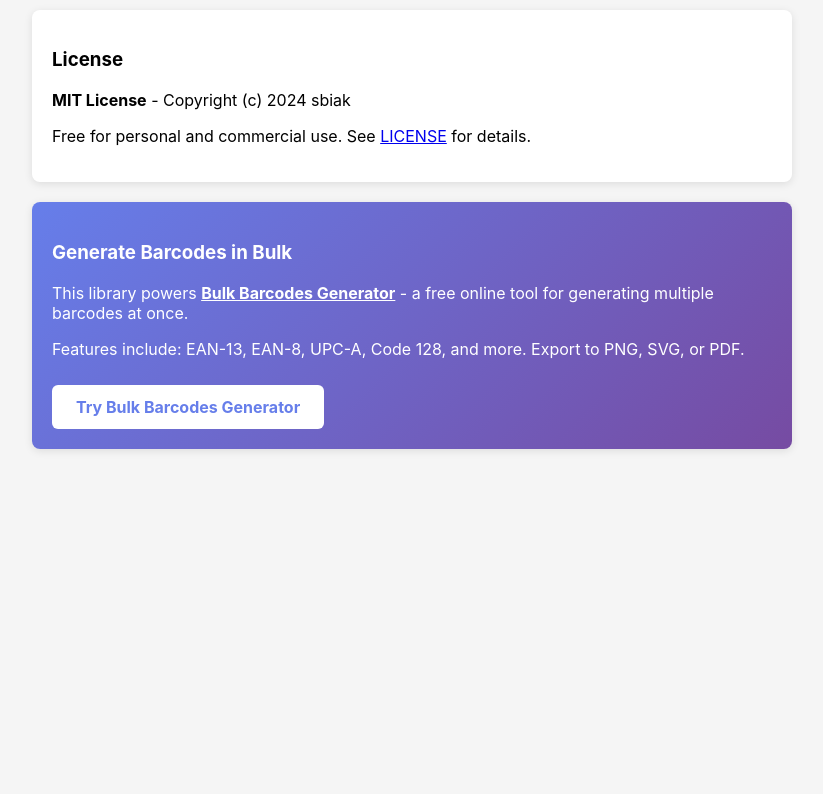
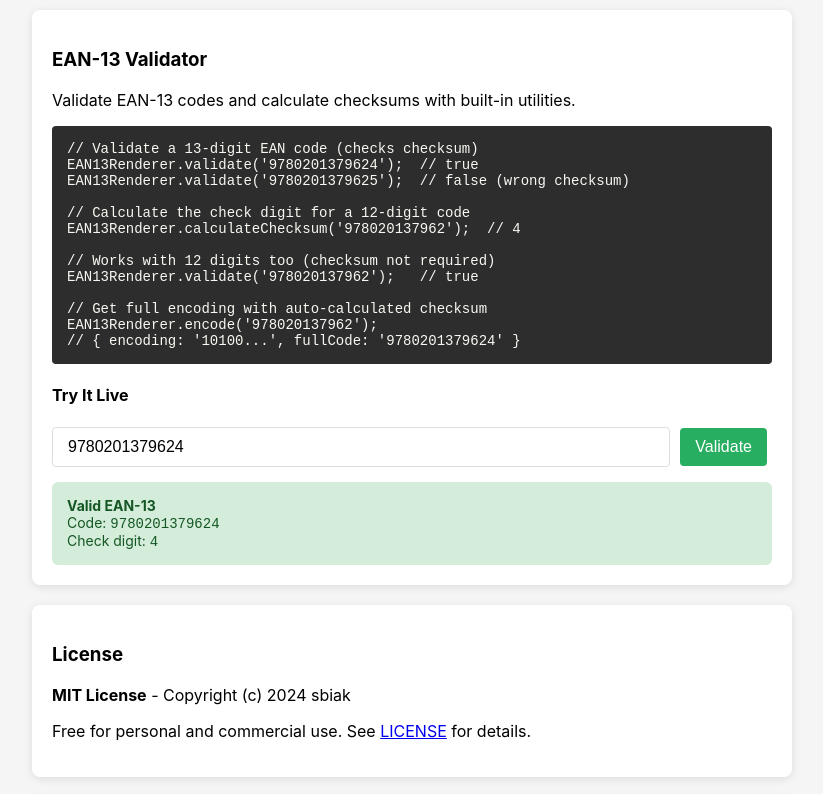
Before and after one commit to sqbiak/ean13-renderer, a plain HTML site: page index.html in a window 1280 px wide. Shown: the part 1920-2714 px from the top of the page, without its empty margins (228-1051 px from the left). Before the commit the page ends 2409 px from the top, so only its background shows below. Drawn offline with Linux system fonts and the light colour scheme.

Commit message:
Add EAN-13 validator section with live demo

```diff
--- a/index.html
+++ b/index.html
@@ -153,6 +153,33 @@
     </div>
 
     <div class="demo-box">
+        <h3>EAN-13 Validator</h3>
+        <p>Validate EAN-13 codes and calculate checksums with built-in utilities.</p>
+
+        <pre style="font-size: 14px;"><code>// Validate a 13-digit EAN code (checks checksum)
+EAN13Renderer.validate('9780201379624');  // true
+EAN13Renderer.validate('9780201379625');  // false (wrong checksum)
+
+// Calculate the check digit for a 12-digit code
+EAN13Renderer.calculateChecksum('978020137962');  // 4
+
+// Works with 12 digits too (checksum not required)
+EAN13Renderer.validate('978020137962');   // true
+
+// Get full encoding with auto-calculated checksum
+EAN13Renderer.encode('978020137962');
+// { encoding: '10100...', fullCode: '9780201379624' }</code></pre>
+
+        <h4>Try It Live</h4>
+        <div style="display: flex; gap: 10px; align-items: center; flex-wrap: wrap;">
+            <input type="text" id="validate-input" value="9780201379624" placeholder="Enter EAN-13 code" style="flex: 1; min-width: 200px;">
+            <button onclick="validateCode()" style="background: #27ae60;">Validate</button>
+        </div>
+
+        <div id="validate-result" style="margin-top: 15px; padding: 15px; border-radius: 6px; font-size: 14px;"></div>
+    </div>
+
+    <div class="demo-box">
         <h3>License</h3>
         <p><strong>MIT License</strong> - Copyright (c) 2024 sbiak</p>
         <p>Free for personal and commercial use. See <a href="LICENSE">LICENSE</a> for details.</p>
@@ -230,6 +257,60 @@
 
         // Generate on load
         generateBarcode();
+
+        // Validator
+        function validateCode() {
+            const input = document.getElementById('validate-input').value.trim();
+            const resultDiv = document.getElementById('validate-result');
+
+            if (!input) {
+                resultDiv.style.background = '#f8d7da';
+                resultDiv.style.color = '#721c24';
+                resultDiv.innerHTML = 'Please enter a code to validate.';
+                return;
+            }
+
+            if (!/^\d+$/.test(input)) {
+                resultDiv.style.background = '#f8d7da';
+                resultDiv.style.color = '#721c24';
+                resultDiv.innerHTML = '<strong>Invalid:</strong> Code must contain only digits.';
+                return;
+            }
+
+            if (input.length < 12 || input.length > 13) {
+                resultDiv.style.background = '#f8d7da';
+                resultDiv.style.color = '#721c24';
+                resultDiv.innerHTML = '<strong>Invalid:</strong> EAN-13 requires 12 or 13 digits. You entered ' + input.length + '.';
+                return;
+            }
+
+            const isValid = EAN13Renderer.validate(input);
+            const checksum = EAN13Renderer.calculateChecksum(input.substring(0, 12));
+            const fullCode = input.substring(0, 12) + checksum;
+
+            if (isValid) {
+                resultDiv.style.background = '#d4edda';
+                resultDiv.style.color = '#155724';
+                resultDiv.innerHTML = '<strong>Valid EAN-13</strong><br>' +
+                    'Code: <code>' + fullCode + '</code><br>' +
+                    'Check digit: <code>' + checksum + '</code>';
+            } else {
+                resultDiv.style.background = '#f8d7da';
+                resultDiv.style.color = '#721c24';
+                resultDiv.innerHTML = '<strong>Invalid checksum!</strong><br>' +
+                    'You entered: <code>' + input + '</code><br>' +
+                    'Correct code should be: <code>' + fullCode + '</code><br>' +
+                    'Expected check digit: <code>' + checksum + '</code>, got: <code>' + input[12] + '</code>';
+            }
+        }
+
+        // Validate on Enter key
+        document.getElementById('validate-input').addEventListener('keyup', function(e) {
+            if (e.key === 'Enter') validateCode();
+        });
+
+        // Initial validation
+        validateCode();
     </script>
 </body>
 </html>
```
